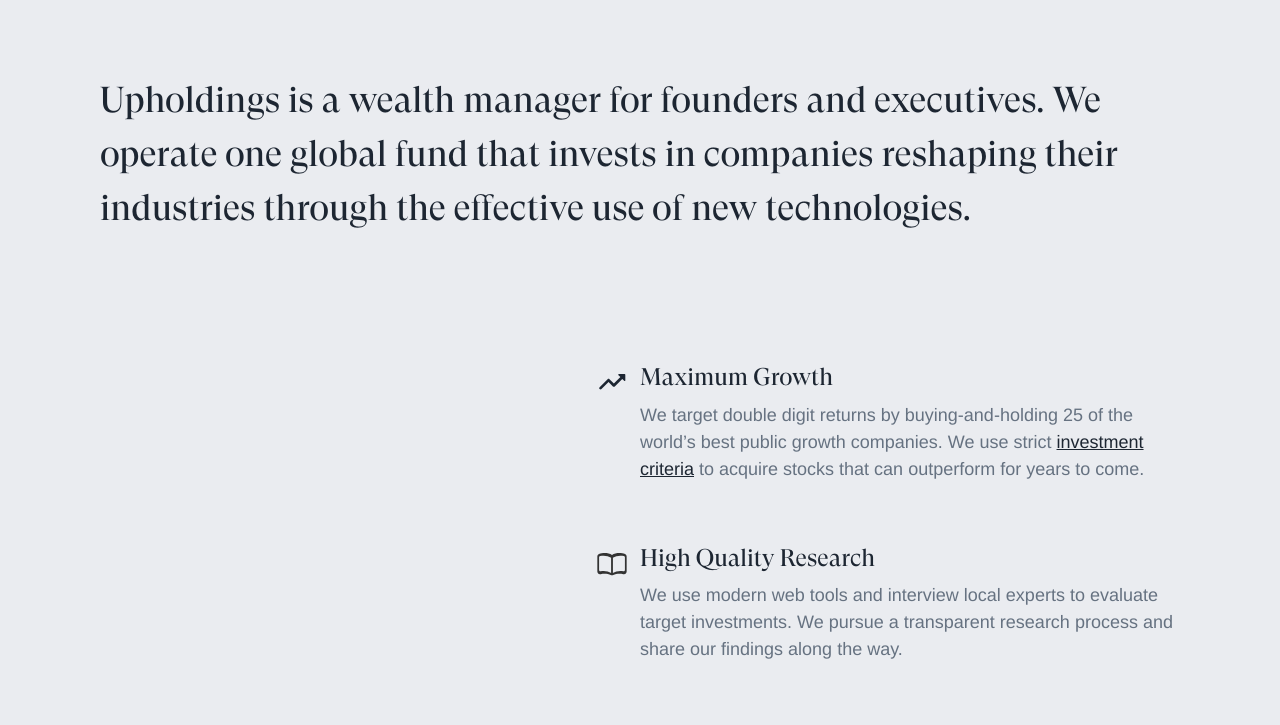
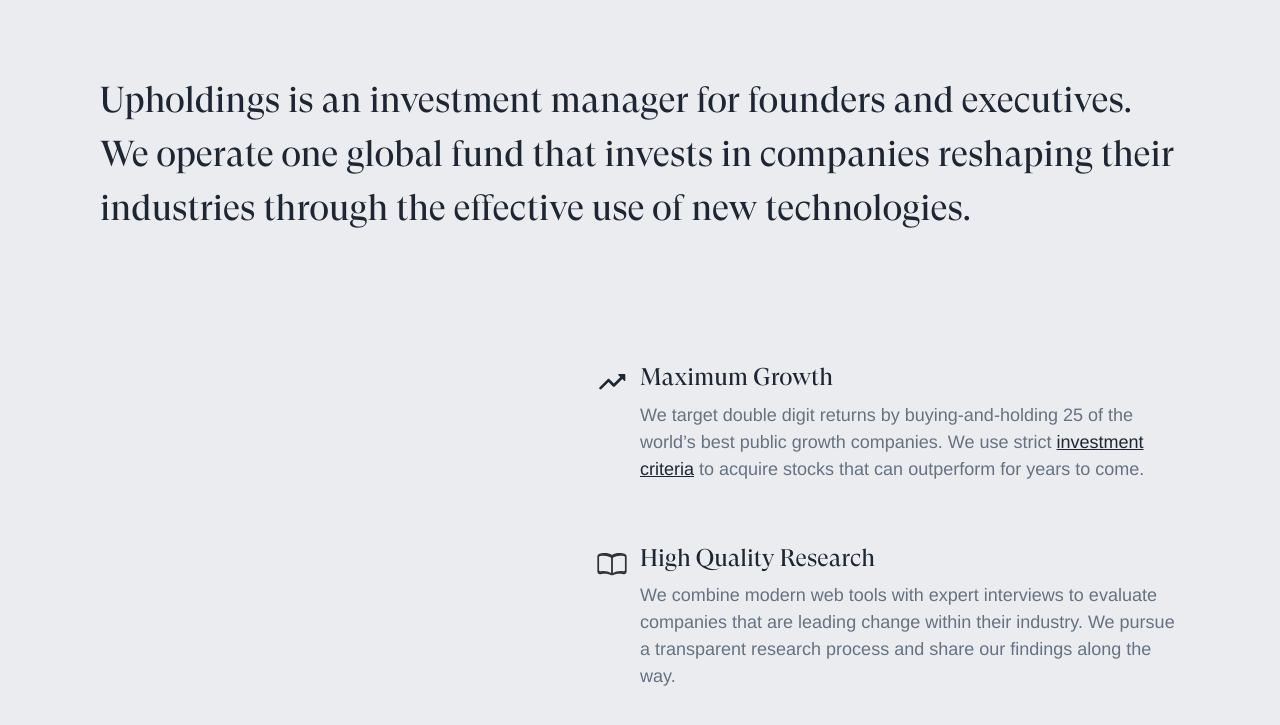
Before and after one commit to willanderson/Upholdings, a Jekyll site: the page built from index.md, in a window 1280 px wide and 900 px high, scrolled down 729 px, cut to the strip 175-900 px from the top of the window. Built offline with Jekyll 4.4.1, drawn with Linux system fonts in a browser that asks for light colours; nearby versions of some CDN libraries; some web fonts are replaced.

Commit message:
Updated Index

```diff
--- a/index.md
+++ b/index.md
@@ -3,7 +3,7 @@
 hero_h1: Modern Investing.
 hero_p: Grow your hard-earned wealth by investing into the best companies building
   our future.
-manifesto: Upholdings is a wealth manager for founders and executives. We operate
+manifesto: Upholdings is an investment manager for founders and executives. We operate
   one global fund that invests in companies reshaping their industries through the
   effective use of new technologies.
 differenceA_h3: Maximum Growth
@@ -11,12 +11,12 @@
   best public growth companies. We use strict <a href="#criteria">investment criteria</a>
   to acquire stocks that can outperform for years to come.
 differenceB_h3: High Quality Research
-differenceB_p: We use modern web tools and interview local experts to evaluate target
-  investments. We pursue a transparent research process and share our findings along
-  the way.
+differenceB_p: We combine modern web tools with expert interviews to evaluate companies
+  that are leading change within their industry. We pursue a transparent research
+  process and share our findings along the way.
 differenceC_h3: Low Cost
-differenceC_p: Our investment fund is priced like an ETF, not a hedge fund. And low
-  turnover in our holdings means improved tax efficiency for all of our investors.
+differenceC_p: We charge the lowest fees of any comparable investment manager. And
+  low turnover in our holdings means improved tax efficiency for all of our investors.
 approachA_h3: Globally Sourced
 approachA_p: We scour the world for 25 market leading multi-billion-dollar companies,
   and target those that can sell well beyond their own borders.
```
